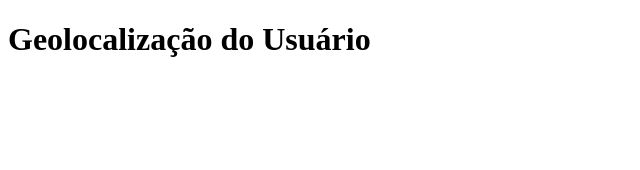
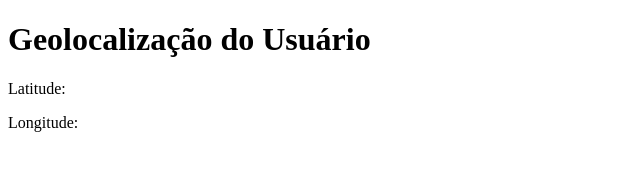
Before and after one commit to Sn0ww07/instagram, a website: page public/index.html in a window 1280 px wide. Shown: the whole page, without its empty margins (0-640 px from the left). Drawn offline with Linux system fonts and the light colour scheme.

Commit message:
Update index.html

```diff
--- a/public/index.html
+++ b/public/index.html
@@ -7,6 +7,8 @@
 </head>
 <body>
   <h1>Geolocalização do Usuário</h1>
+  <p id="latitude">Latitude: </p>
+  <p id="longitude">Longitude: </p>
   <script src="../src/main.js"></script>
 </body>
 </html>
```
